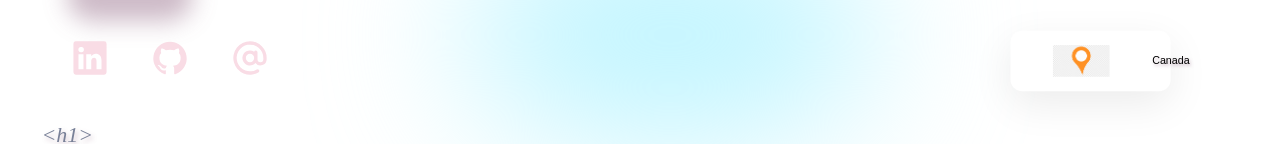
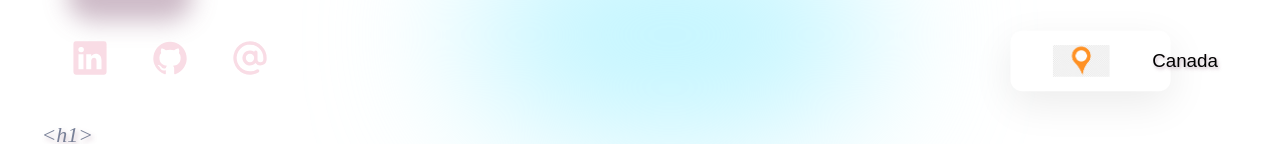
Before and after one commit to kirti18patel/kirti-portfolio, a React (Create React App) app: page / in a window 1280 px wide. Shown: the part 585-729 px from the top of the page. Built offline with nearby package versions, Linux system fonts and the light colour scheme.

Commit message:
Update FloatingDiv.css

```diff
--- a/src/components/FloatingDiv/FloatingDiv.css
+++ b/src/components/FloatingDiv/FloatingDiv.css
@@ -13,7 +13,7 @@
 }
 .floatingDiv > span {
   font-family: sans-serif;
-  font-size: 16px;
+  font-size: 28px;
   color: black;
 }
 
```
